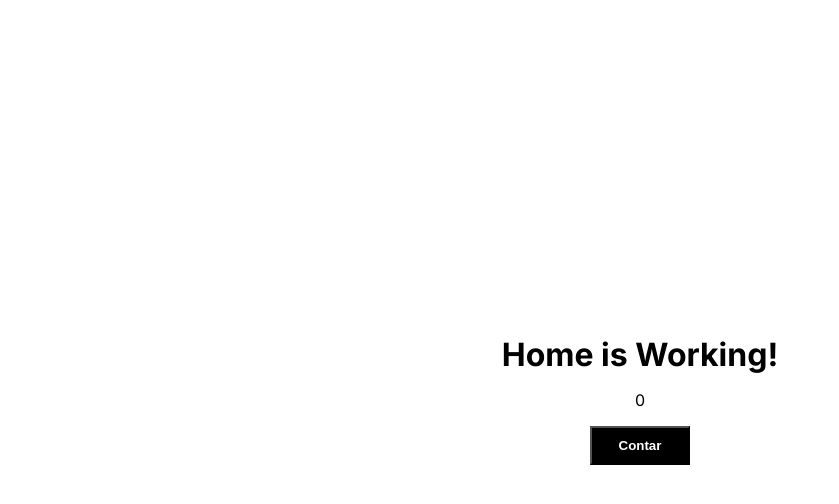
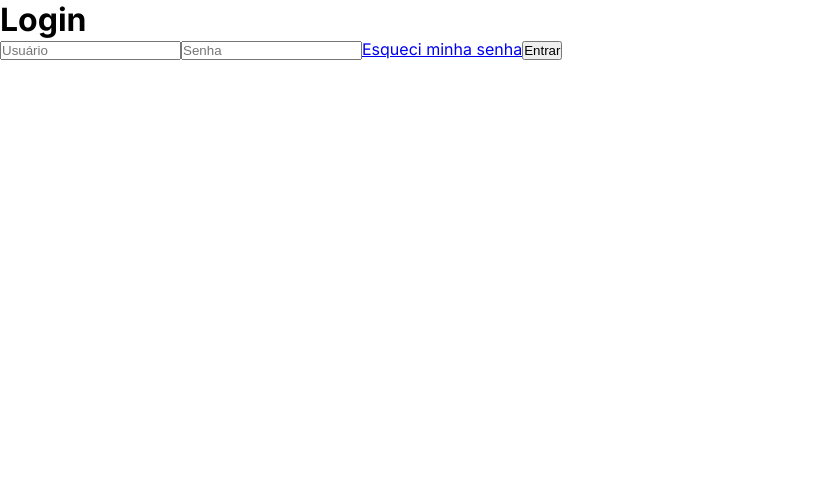
Before and after one commit to uthanhercules/client-themis-library, a React (Create React App) app: page /login in a window 1280 px wide. Shown: the top 504 px of the page, without its empty margins (0-839 px from the left). Built offline with nearby package versions, Linux system fonts and the light colour scheme.

Commit message:
Login service and template done

```diff
--- a/package.json
+++ b/package.json
@@ -15,6 +15,7 @@
     "react-dom": "^17.0.2",
     "react-router-dom": "^5.2.0",
     "react-scripts": "5.0.0",
+    "react-toastify": "^8.2.0",
     "typescript": "^4.5.5",
     "web-vitals": "^2.1.4"
   },
--- a/src/App.tsx
+++ b/src/App.tsx
@@ -1,6 +1,8 @@
 import React from 'react';
 import './App.scss';
 import { BrowserRouter as Router, Route, Switch } from 'react-router-dom';
+import { ToastContainer } from 'react-toastify';
+import 'react-toastify/dist/ReactToastify.css';
 
 import Login from './pages/App-Login';
 import Dashboard from './pages/App-Dashboard';
@@ -8,6 +10,7 @@ import Dashboard from './pages/App-Dashboard';
 function App() {
   return (
     <Router>
+      <ToastContainer />
       <main className="App">
         <Switch>
           <Route path={['/', '/login']} exact component={Login} />
--- /dev/null
+++ b/src/components/LoginInput/index.tsx
@@ -0,0 +1,16 @@
+import React from 'react';
+import './style.scss';
+
+const index = (props: any) => {
+  const { type, placeholder, action } = props;
+
+  return (
+    <input
+      type={type}
+      placeholder={placeholder}
+      onChange={(e) => action(e.target.value)}
+    />
+  );
+};
+
+export default index;
--- a/src/pages/App-Login/index.tsx
+++ b/src/pages/App-Login/index.tsx
@@ -1,18 +1,39 @@
 import React from 'react';
+import { toast } from 'react-toastify';
+import { Link, Redirect } from 'react-router-dom';
 import './style.scss';
 
-import MainButton from '../../components/MainButton';
+import ApiService from '../../services/apiService';
+import LoginInput from '../../components/LoginInput';
 
 const { useState } = React;
 
 const index = () => {
-  const [counter, setCounter] = useState(0);
+  const [username, setUsername] = useState('');
+  const [password, setPassword] = useState('');
+  const [auth, setAuth] = useState(false);
+
+  async function login(userLogin: string, psw: string) {
+    const { data, ok } = await ApiService.noAuthPost('/admin/login', { username: userLogin, password: psw });
+
+    if (!ok) {
+      toast.error(data);
+      return;
+    }
+
+    localStorage.setItem('userToken', data.token);
+    setAuth(true);
+    toast.success('Login realizado com sucesso!');
+  }
 
   return (
-    <main className="App-Home">
-      <h1>Home is Working!</h1>
-      <p>{counter}</p>
-      <MainButton setCounter={setCounter} counter={counter} />
+    <main className="App-Login">
+      {auth ? <Redirect to="/dashboard" /> : <Redirect to="/login" />}
+      <h1>Login</h1>
+      <LoginInput type="text" placeholder="Usuário" action={setUsername} />
+      <LoginInput type="password" placeholder="Senha" action={setPassword} />
+      <Link className="forgot-password" to="/dashboard">Esqueci minha senha</Link>
+      <button type="button" onClick={() => login(username, password)}>Entrar</button>
     </main>
   );
 };
--- /dev/null
+++ b/src/services/apiService.ts
@@ -0,0 +1,19 @@
+const BASE_URL = 'http://localhost:8000';
+
+async function noAuthPost(point: string, data: object) {
+  const response = await fetch(BASE_URL + point, {
+    method: 'POST',
+    body: JSON.stringify(data),
+    headers: {
+      'Content-type': 'application/json',
+    },
+  });
+
+  const responseData = await response.json();
+
+  return { data: responseData, ok: response.ok };
+}
+
+export default {
+  noAuthPost,
+};
```
Also changed, not shown: src/components/LoginInput/style.scss (added), 1 other file (tests, documents, lock files or other folders).
